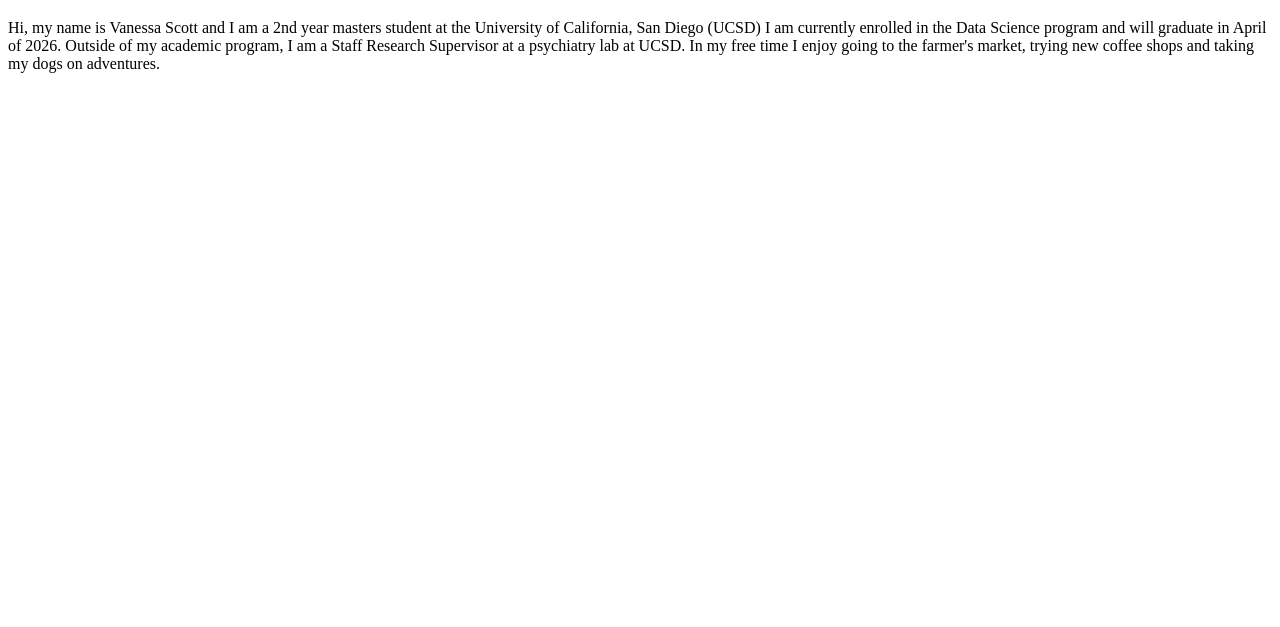
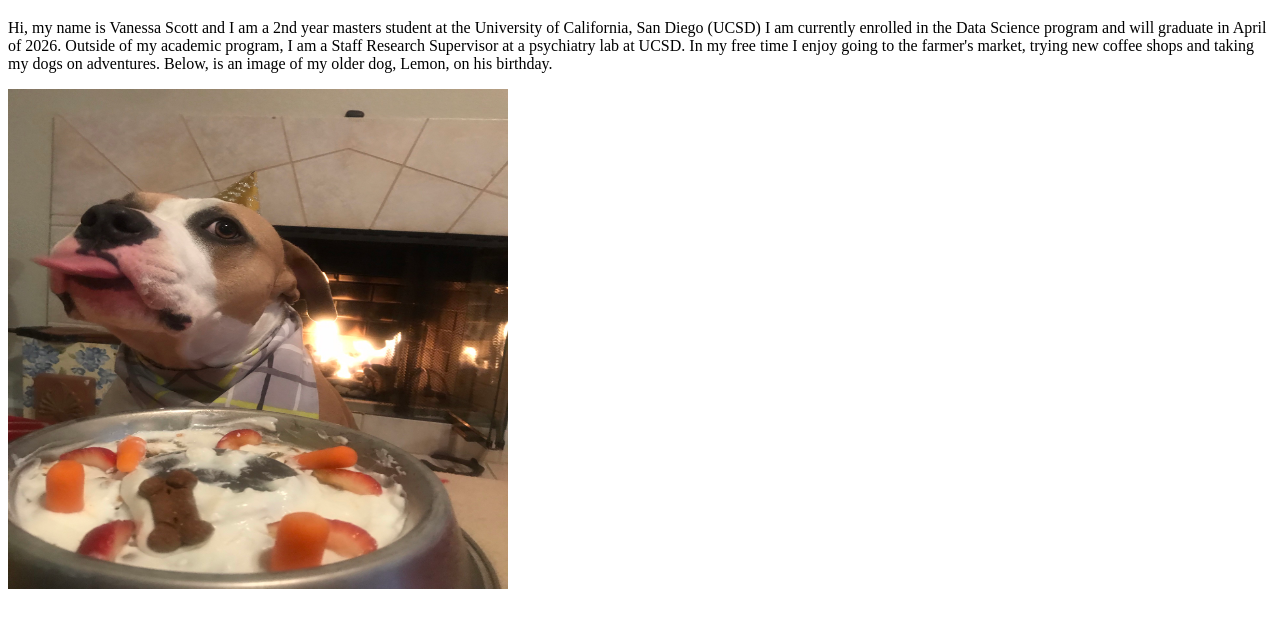
Before and after one commit to vlscott333/dsc209r_lab1_portfolio, a plain HTML site: page index.html in a window 1280 px wide. Shown: the part 61-688 px from the top of the page. Drawn offline with Linux system fonts and the light colour scheme.

Commit message:
adding image to web

```diff
--- a/index.html
+++ b/index.html
@@ -8,8 +8,19 @@
     <p> Hi, my name is Vanessa Scott and I am a 2nd year masters student at the University of California, San Diego (UCSD)
         I am currently enrolled in the Data Science program and will graduate in April of 2026.
         Outside of my academic program, I am a Staff Research Supervisor at a psychiatry lab at UCSD.
-    In my free time I enjoy going to the farmer's market, trying new coffee shops and taking my dogs on adventures.</p>
+    In my free time I enjoy going to the farmer's market, trying new coffee shops and taking my dogs on adventures. Below, is an image of my older dog, Lemon, on his birthday.</p>
 </head>
+<img
+  loading="lazy"
+  width="500"
+  height="500"
+  sizes="auto, (max-width: 30em) 100vw, (max-width: 50em) 50vw, calc(33vw - 100px)"
+  srcset="
+  images/IMG_9122.jpeg" 200w
+  "
+  src="IMG_9122.jpeg 200w"
+  alt="A white and tan pitbull dog in a birthday hat with a birthday treat" />
+
 <body>
 
 </body>
```
